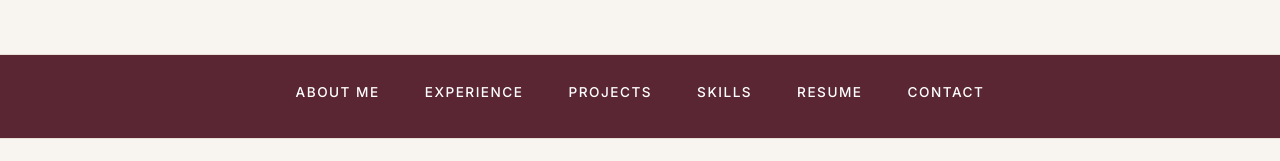
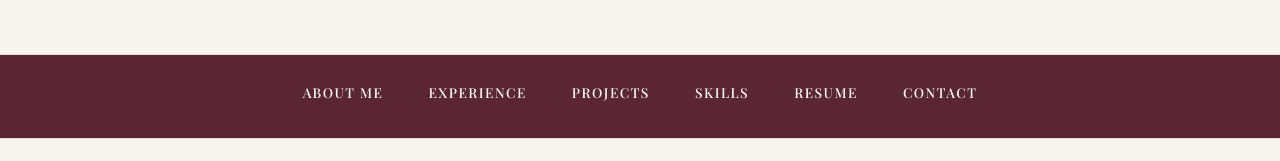
Before and after one commit to kyliepdawson/portfolio, a plain HTML site: page index.html in a window 1280 px wide. Shown: the part 166-327 px from the top of the page. Drawn offline with nearby package versions, Linux system fonts and the light colour scheme.

Commit message:
css strucutre before adding more

```diff
--- a/css/css.css
+++ b/css/css.css
@@ -9,7 +9,7 @@
     --gray: #666666;
     --taupe: #B7A99A;
     --light-border: #E7DED5;
-     --navy: #102A43;
+    --navy: #102A43;
 }
 
 
@@ -28,134 +28,86 @@ html {
 
 
 body {
-
     background-color: var(--cream);
     color: var(--charcoal);
     font-family: 'Inter', sans-serif;
     line-height: 1.6;
-
 }
 
 
-/* ------------------------------
-HEADER
------------------------------- */
+/* HEADER */
 
 .top-header {
-
     height: 220px;
     display: flex;
     justify-content: center;
     align-items: center;
-
     background-color: var(--cream);
-
 }
 
 
 .logo {
-
     width: 90%;
     max-width: 1200px;
-
     text-align: center;
-
 }
-
 
 
 /* NAME + SIDE LINES */
 
 .logo-name {
-
     display: flex;
-
     align-items: center;
-
     justify-content: center;
-
     gap: 40px;
     color: var(--navy);
-
 }
-
 
 
 .logo-name::before,
 .logo-name::after {
-
     content: "";
-
     flex: 1;
-
     height: 1px;
-
     background: var(--burgundy);
-
     opacity: .6;
-
 }
 
 
-
 .logo-name a {
-
     font-family: 'Playfair Display', serif;
-
     font-size: 65px;
-
     line-height: .9;
-
     letter-spacing: 5px;
-
     font-weight: 600;
-
     color: var(--burgundy);
-
     text-decoration: none;
-
 }
-
 
 
 /* TAGLINE */
 
 .eyebrow {
-
     margin-top: 25px;
-
     font-family: 'Inter', sans-serif;
-
     font-size: .85rem;
-
     letter-spacing: 4px;
-
     color: var(--burgundy);
     opacity: .8;
-
 }
 
-/* ------------------------------
-NAVIGATION
------------------------------- */
-
+/* NAVIGATION */
 
 nav {
-
+    font-family: 'Playfair Display', serif;
     height: 85px;
-
     display: flex;
     justify-content: center;
     align-items: center;
-
     gap: 45px;
-
     background: var(--burgundy);
-
     border-top: 1px solid var(--light-border);
     border-bottom: 1px solid var(--light-border);
-
-
 }
 
 
@@ -173,26 +125,17 @@ nav a {
 /* underline effect */
 
 nav a::after {
-
     content: "";
-
     position: absolute;
-
     left: 0;
     bottom: 0;
-
     width: 0%;
     height: 1px;
-
     background-color: var(--cream);
-
     transition: width .3s ease;
-
 }
 
 
 nav a:hover::after {
-
     width: 100%;
-
 }
```
